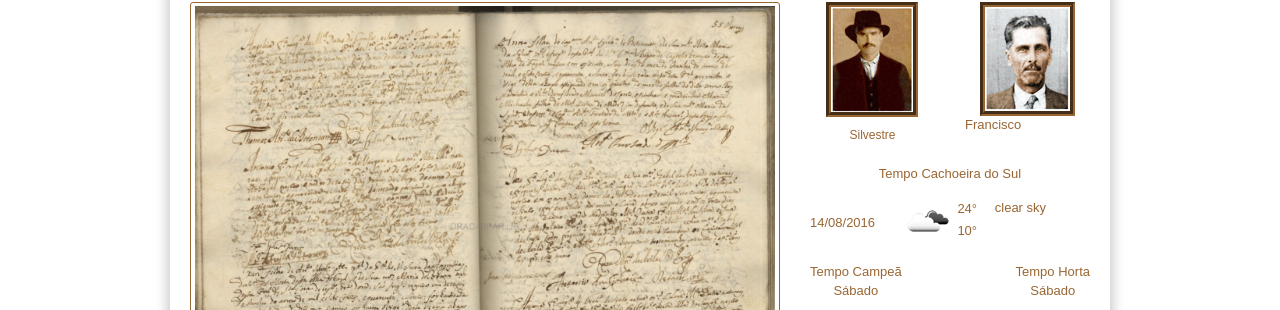
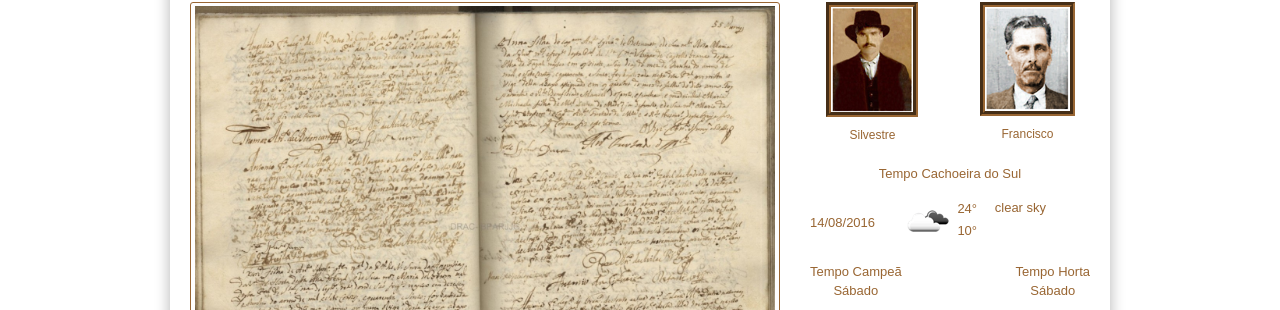
Before and after one commit to claudiovargas1955/claudiovargas1955.github.io, a Jekyll site: the page built from index.html, in a window 1280 px wide. Shown: the part 593-903 px from the top of the page. Built offline with Jekyll 4.4.1, drawn with Linux system fonts in a browser that asks for light colours; some web fonts are replaced.

Commit message:
Update index.html

```diff
--- a/index.html
+++ b/index.html
@@ -54,7 +54,7 @@ layout: master
             </div>
             <div class="miniatura-francisco col-xs-6">
               <img src="images/franciscoMiniatura.png" alt="Francisco">
-              <span class="subteitle centered-text">Francisco</span>
+              <span class="subtitle centered-text">Francisco</span>
             </div>
           </div>
 
```
